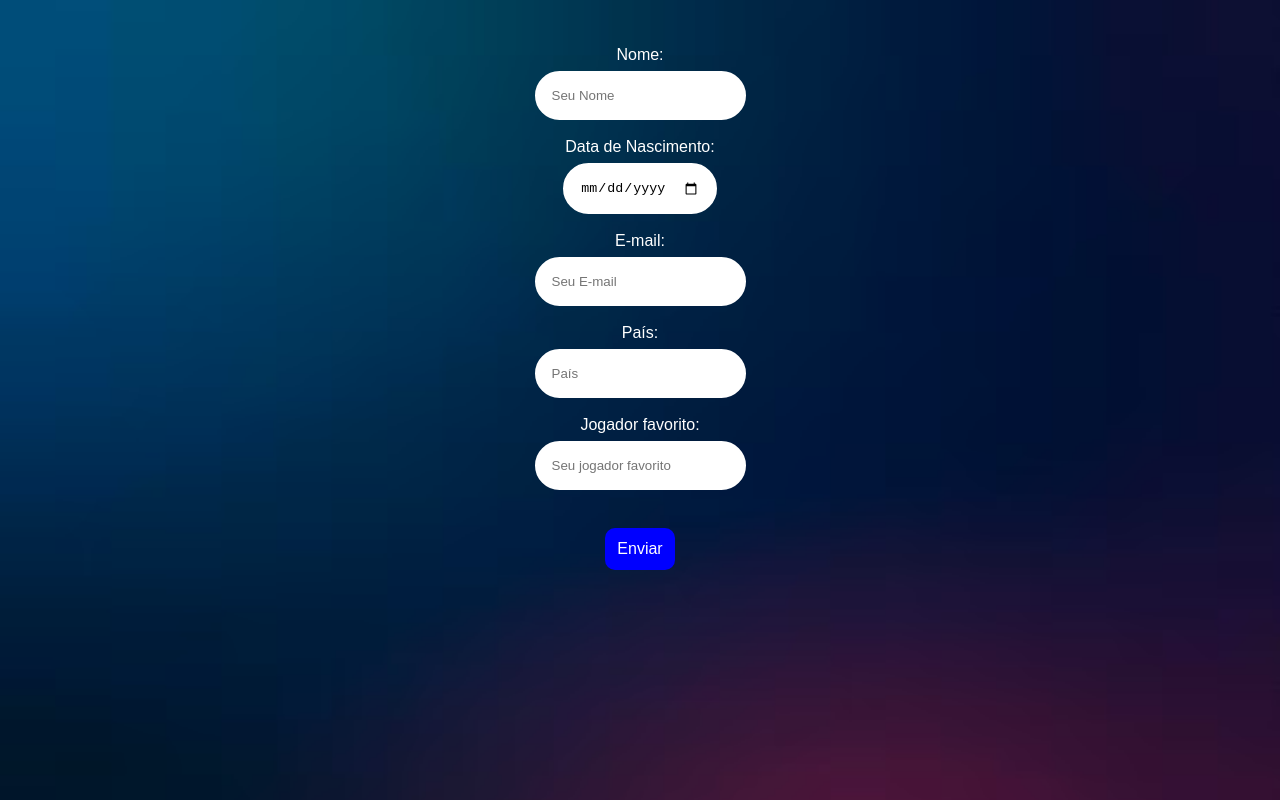
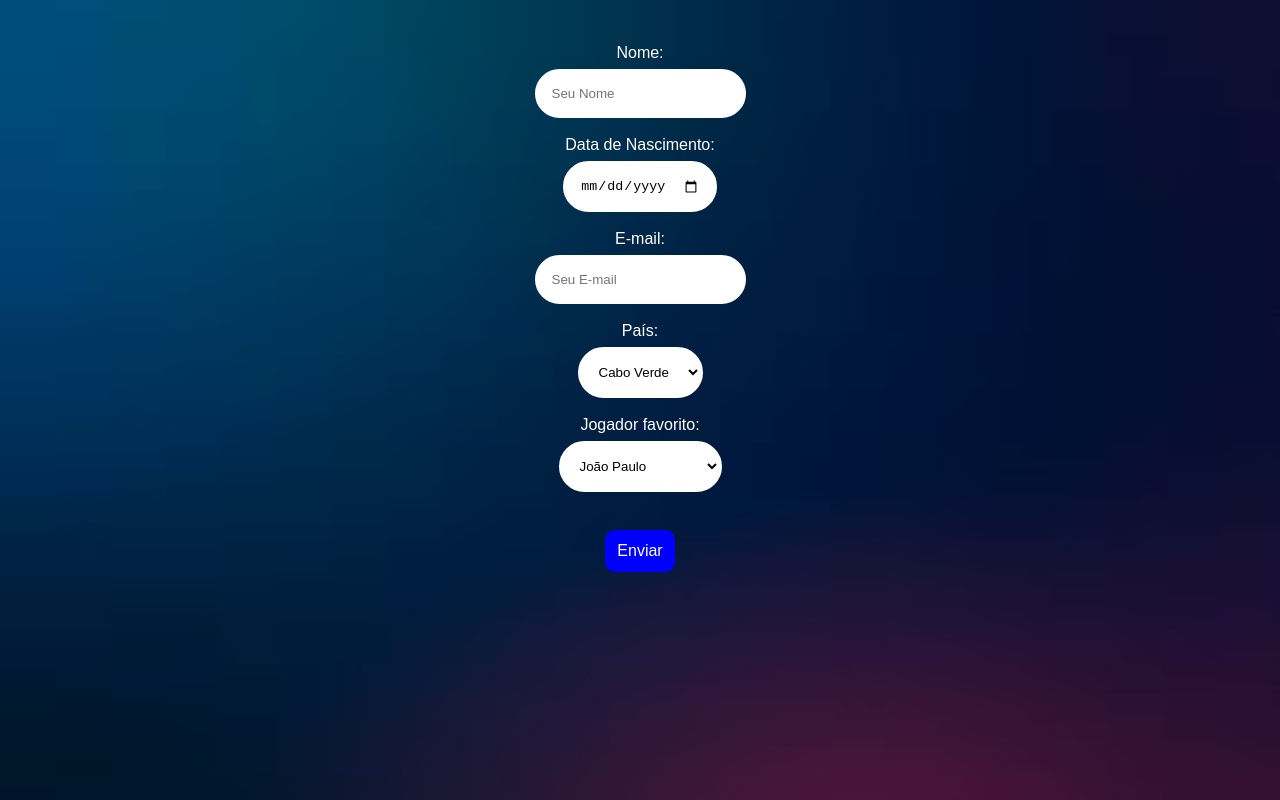
Before and after one commit to leocislaghi/copa_do_mundo, a plain HTML site: page HTML/Formulário.html in a window 1280 px wide. Drawn offline with Linux system fonts and the light colour scheme.

Commit message:
formatações e aprimoramentos

```diff
--- a/CSS/style-formulario.css
+++ /dev/null
@@ -1,40 +0,0 @@
-.form{
-    font-family: Arial, Helvetica, sans-serif;
-    color: rgb(11, 68, 255);
-    display: flex;
-    flex-direction: column;
-    justify-content: center;
-    align-items: center;
-    height: 600px;
-
-}
-
-.textlabel{
-    display: block;
-    color: white;
-}
-
-#fundo{
-    background-image: url(../IMG/fundo-gradiente.png);
-    background-size: cover;
-}
-.campotexto {
-    padding: 15px;
-    border: 2px solid rgb(255, 255, 255);
-    border-radius: 50px;
-    outline: none;
-    transition: 0.33s;
-    background-color: rgb(255, 255, 255);
-    margin-top: 7px;
-}
-
-#benviar {
-    margin-top: 20px;
-    padding: 12px;
-    background: blue;
-    color: white;
-    border: none;
-    border-radius: 10px;
-    cursor: pointer;
-    font-size: 16px;
-}
--- a/CSS/style.css
+++ b/CSS/style.css
@@ -34,7 +34,65 @@ p{
     border-color: white;
 }
 
-#fundo{
+#fundo-1{
     background-image: url(../IMG/bandeira\ Cabo.png);
     background-size: cover;
 }
+
+/* Style Formulário */
+
+.form{
+    font-family: Arial, Helvetica, sans-serif;
+    color: rgb(11, 68, 255);
+    display: flex;
+    flex-direction: column;
+    justify-content: center;
+    align-items: center;
+    height: 600px;
+
+}
+
+.textlabel{
+    display: block;
+    color: white;
+}
+
+#fundo-2{
+    background-image: url(../IMG/fundo-gradiente.png);
+    background-size: cover;
+}
+.campotexto {
+    padding: 15px;
+    border: 2px solid rgb(255, 255, 255);
+    border-radius: 50px;
+    outline: none;
+    transition: 0.33s;
+    background-color: rgb(255, 255, 255);
+    margin-top: 7px;
+}
+
+#benviar {
+    margin-top: 20px;
+    padding: 12px;
+    background: blue;
+    color: white;
+    border: none;
+    border-radius: 10px;
+    cursor: pointer;
+    font-size: 16px;
+}
+
+/* Style Eliminatórias */
+
+#tabela{
+    margin: auto;
+    justify-content: center;
+    margin-top: 70px;
+    color: white;
+    font-family: Arial, Helvetica, sans-serif;
+}
+
+#fundo-3{
+    background-image: url(../IMG/fundo\ fifa.png);
+    background-size: cover;
+}
--- a/HTML/Formulário.html
+++ b/HTML/Formulário.html
@@ -2,10 +2,10 @@
 
 <head>
     <title> Formulário </title>
-    <link rel="stylesheet" href="../CSS/style-formulario.css">
+    <link rel="stylesheet" href="../CSS/style.css">
 </head>
 
-<body id="fundo">
+<body id="fundo-2">
     <form action="./resultado.html" class="form">
         <label class="textlabel"> Nome: </label>
         <input class="campotexto" type="text" placeholder="Seu Nome">
@@ -17,10 +17,43 @@
         <input class="campotexto" type="email" placeholder="Seu E-mail">
         <br>
         <label class="textlabel"> País: </label>
-        <input class="campotexto" type="text" placeholder="País">
+        <select name="pais" class="campotexto">
+            <option value="Cabo Verde"> Cabo Verde </option>
+            <option value="Brazil"> Brazil </option>
+            <option value="England"> England </option>
+            <option value="Spain"> Spain </option>
+            <option value="Argentina"> Argentina </option>
+        </select>
         <br>
         <label class="textlabel"> Jogador favorito: </label>
-        <input class="campotexto" type="text" placeholder="Seu jogador favorito">
+        <select name="jogadores" class="campotexto">
+            <option value="João Paulo"> João Paulo</option>
+            <option value="Márcio da Rosainha"> Márcio da Rosa</option>
+            <option value="Carlos dos Santos"> Carlos dos Santos</option>
+            <option value="Steven Moreira"> Steven Moreira</option>
+            <option value="Wagner Pina"> Wagner Pina</option>
+            <option value="Sidny Cabral"> Sidny Cabral</option>
+            <option value="Logan Costa"> Logan Costa</option>
+            <option value="Pico Lopes"> Pico Lopes</option>
+            <option value="Kelvin Pires"> Kelvin Pires</option>
+            <option value="Stopira"> Stopira</option>
+            <option value="Diney"> Diney</option>
+            <option value="Jamiro Monteiro"> Jamiro Monteiro</option>
+            <option value="Deroy Duarte"> Deroy Duarte</option>
+            <option value="Kevin Pina"> Kevin Pina</option>
+            <option value="Laros Duarte"> Laros Duarte</option>
+            <option value="Telmo Arcanjo"> Telmo Arcanjo</option>
+            <option value="Yannick Semedo"> Yannick Semedo</option>
+            <option value="Vozinha"> Vozinha </option>
+            <option value="Garry Rodrigues"> Garry Rodrigues</option>
+            <option value="Jovane Cabral"> Jovane Cabral</option>
+            <option value="Ryan Mendes"> Ryan Mendes</option>
+            <option value="Nuno da Costa"> Nuno da Costa</option>
+            <option value="Dailon Livramento"> Dailon Livramento</option>
+            <option value="Gilson Benchimol"> Gilson Benchimol</option>
+            <option value="Willy Semedo"> WillY Semedo</option>
+            <option value="Hélio Varela"> Hélio Varela</option>
+        </select>
         <br>
         <button id="benviar" type="submit"> Enviar </button>
     </form>
```
Also changed, not shown: CSS/style-eliminatorias.css (deleted, +0 -12 lines), HTML/Copa_do_Mundo.html (+2 -2 lines), HTML/eliminatorias.html (+2 -2 lines), HTML/resultado.html (+3 -6 lines).
